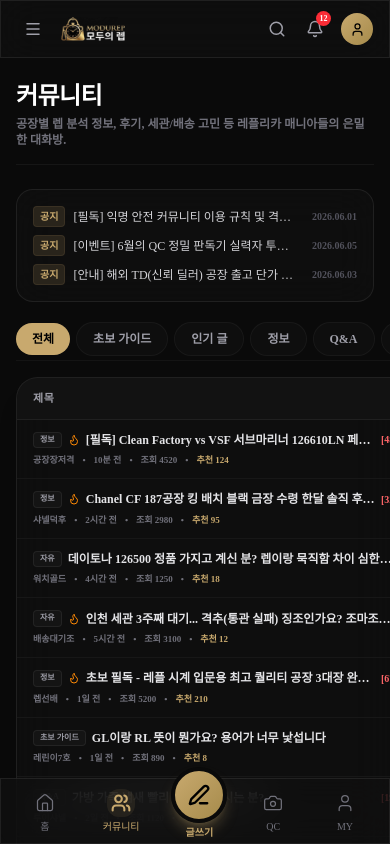
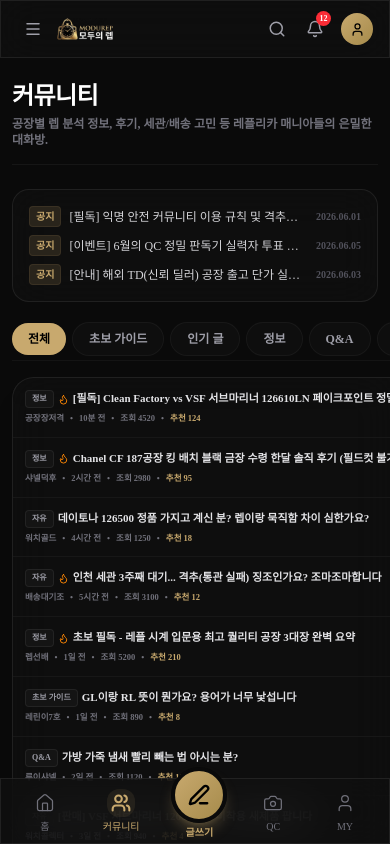
Before and after one commit to MODU-REP/MODU-REP-TEST, a Next.js app: page /community in a window 390 px wide. Shown: the top 844 px of the page. Built offline with nearby package versions, Linux system fonts and the light colour scheme.

Commit message:
Optimize community list page fonts, padding, and logo size for mobile screens

```diff
--- a/src/app/community/page.tsx
+++ b/src/app/community/page.tsx
@@ -99,7 +99,7 @@ export default function CommunityPage() {
 
   return (
     <div className="min-h-screen">
-      <div className="max-w-[1400px] mx-auto px-4 lg:px-6 py-6">
+      <div className="max-w-[1400px] mx-auto px-3 sm:px-4 lg:px-6 py-6">
         <div className="mb-6 border-b border-white/[0.05] pb-4">
           <h1 className="text-2xl font-black tracking-tight text-white uppercase">커뮤니티</h1>
           <p className="text-xs sm:text-sm text-zinc-500 mt-1 font-bold">공장별 렙 분석 정보, 후기, 세관/배송 고민 등 레플리카 매니아들의 은밀한 대화방.</p>
@@ -143,18 +143,57 @@ export default function CommunityPage() {
               ))}
             </div>
 
-            {/* Post Listings (DCInside Table Style) */}
+            {/* Post Listings (Optimized Responsive Layout) */}
             <div className="glass rounded-2xl overflow-hidden border border-white/[0.05] bg-[#111111]/30 shadow-xl">
-              <div className="overflow-x-auto">
-                <table className="w-full table-fixed border-collapse text-left">
+              {/* Mobile View: Vertical list cards to prevent table sizing and clipping bugs */}
+              <div className="block sm:hidden divide-y divide-white/[0.04] text-[11px] font-bold">
+                {paginatedPosts.map((post) => (
+                  <div key={post.id} className="px-3 py-3 hover:bg-white/[0.02] transition-colors group">
+                    <div className="flex items-center gap-1 min-w-0 w-full mb-1">
+                      <span className={`text-[8px] font-black px-1.5 py-0.5 rounded border border-white/[0.03] shrink-0 ${categoryColors[post.category] || "bg-zinc-800 text-zinc-300"}`}>
+                        {post.category}
+                      </span>
+                      {post.hot && <Flame size={11} className="text-orange-400 shrink-0" />}
+                      <Link
+                        href={`/community/${post.id}`}
+                        className="text-zinc-200 hover:text-gold font-semibold transition-colors truncate min-w-0 flex-1 text-[11px] leading-tight"
+                      >
+                        {post.title}
+                      </Link>
+                      {post.comments > 0 && (
+                        <span className="text-[9px] text-red-400 font-black shrink-0">
+                          [{post.comments}]
+                        </span>
+                      )}
+                      {post.hasImage && (
+                        <ImageIcon size={11} className="text-zinc-500 shrink-0 ml-0.5" />
+                      )}
+                    </div>
+                    {/* Mobile Info row */}
+                    <div className="flex items-center flex-wrap gap-1.5 text-[8.5px] text-zinc-500 font-bold">
+                      <span>{post.author}</span>
+                      <span>•</span>
+                      <span>{post.time}</span>
+                      <span>•</span>
+                      <span>조회 {post.views}</span>
+                      <span>•</span>
+                      <span className="text-gold">추천 {post.likes}</span>
+                    </div>
+                  </div>
+                ))}
+              </div>
+
+              {/* Desktop View: Full size table */}
+              <div className="hidden sm:block overflow-x-auto">
+                <table className="w-full border-collapse text-left">
                   <thead>
                     <tr className="border-b border-white/[0.08] bg-white/[0.02] text-[11px] font-black text-zinc-400 uppercase tracking-wider">
-                      <th className="py-3 px-4 text-center w-16 hidden sm:table-cell">번호</th>
+                      <th className="py-3 px-4 text-center w-16">번호</th>
                       <th className="py-3 px-4">제목</th>
-                      <th className="py-3 px-4 text-center w-24 hidden sm:table-cell">글쓴이</th>
-                      <th className="py-3 px-4 text-center w-20 hidden sm:table-cell">작성일</th>
-                      <th className="py-3 px-4 text-center w-16 hidden sm:table-cell">조회</th>
-                      <th className="py-3 px-4 text-center w-16 hidden sm:table-cell">추천</th>
+                      <th className="py-3 px-4 text-center w-24">글쓴이</th>
+                      <th className="py-3 px-4 text-center w-20">작성일</th>
+                      <th className="py-3 px-4 text-center w-16">조회</th>
+                      <th className="py-3 px-4 text-center w-16">추천</th>
                     </tr>
                   </thead>
                   <tbody className="divide-y divide-white/[0.04] text-xs font-bold">
@@ -162,19 +201,19 @@ export default function CommunityPage() {
                       {paginatedPosts.map((post) => (
                         <tr key={post.id} className="hover:bg-white/[0.02] transition-colors group">
                           {/* 번호 */}
-                          <td className="py-3 px-4 text-center text-zinc-500 hidden sm:table-cell">
+                          <td className="py-3 px-4 text-center text-zinc-500">
                             {post.id}
                           </td>
                           {/* 제목 */}
-                          <td className="py-3 px-4 min-w-0">
-                            <div className="flex items-center gap-1.5 min-w-0 w-full">
-                              <span className={`text-[8px] font-black px-1.5 py-0.5 rounded border border-white/[0.03] shrink-0 ${categoryColors[post.category] || "bg-zinc-800 text-zinc-300"}`}>
+                          <td className="py-3 px-4">
+                            <div className="flex items-center gap-1.5">
+                              <span className={`text-[8px] font-black px-1.5 py-0.5 rounded border border-white/[0.03] ${categoryColors[post.category] || "bg-zinc-800 text-zinc-300"}`}>
                                 {post.category}
                               </span>
                               {post.hot && <Flame size={12} className="text-orange-400 shrink-0" />}
                               <Link
                                 href={`/community/${post.id}`}
-                                className="text-zinc-200 hover:text-gold font-bold transition-colors truncate min-w-0 flex-1"
+                                className="text-zinc-200 hover:text-gold font-bold transition-colors truncate max-w-[420px]"
                               >
                                 {post.title}
                               </Link>
@@ -187,32 +226,21 @@ export default function CommunityPage() {
                                 <ImageIcon size={12} className="text-zinc-500 shrink-0 ml-1" />
                               )}
                             </div>
-
-                            {/* Mobile Info row */}
-                            <div className="sm:hidden flex items-center flex-wrap gap-2 mt-1.5 text-[9px] text-zinc-500 font-bold">
-                              <span>{post.author}</span>
-                              <span>•</span>
-                              <span>{post.time}</span>
-                              <span>•</span>
-                              <span>조회 {post.views}</span>
-                              <span>•</span>
-                              <span className="text-gold">추천 {post.likes}</span>
-                            </div>
                           </td>
                           {/* 글쓴이 */}
-                          <td className="py-3 px-4 text-center text-zinc-400 hidden sm:table-cell font-medium truncate max-w-[100px]">
+                          <td className="py-3 px-4 text-center text-zinc-400 font-medium truncate max-w-[100px]">
                             {post.author}
                           </td>
                           {/* 작성일 */}
-                          <td className="py-3 px-4 text-center text-zinc-500 hidden sm:table-cell font-medium">
+                          <td className="py-3 px-4 text-center text-zinc-500 font-medium">
                             {post.time}
                           </td>
                           {/* 조회수 */}
-                          <td className="py-3 px-4 text-center text-zinc-500 hidden sm:table-cell font-medium">
+                          <td className="py-3 px-4 text-center text-zinc-500 font-medium">
                             {post.views}
                           </td>
                           {/* 추천수 */}
-                          <td className="py-3 px-4 text-center text-gold hidden sm:table-cell font-black">
+                          <td className="py-3 px-4 text-center text-gold font-black">
                             {post.likes}
                           </td>
                         </tr>
@@ -275,11 +303,11 @@ export default function CommunityPage() {
             )}
 
             {/* Centered Board Search (실제 필터링 작동) */}
-            <form onSubmit={handleSearchSubmit} className="flex items-center justify-center gap-1.5 mt-6 max-w-md mx-auto">
+            <form onSubmit={handleSearchSubmit} className="flex items-center justify-center gap-1 mt-6 w-full max-w-md mx-auto px-1">
               <select
                 value={searchType}
                 onChange={(e) => setSearchType(e.target.value)}
-                className="h-9 px-3 bg-[#111111] border border-white/[0.08] rounded-xl text-xs text-white focus:outline-none focus:border-gold/30 font-black cursor-pointer"
+                className="h-9 px-2.5 bg-[#111111] border border-white/[0.08] rounded-xl text-[11px] text-white focus:outline-none focus:border-gold/30 font-black cursor-pointer"
               >
                 <option value="제목+내용" className="bg-[#111111] text-white">제목+내용</option>
                 <option value="제목" className="bg-[#111111] text-white">제목</option>
@@ -292,7 +320,7 @@ export default function CommunityPage() {
                   placeholder="검색어를 입력하세요..."
                   value={searchQuery}
                   onChange={(e) => setSearchQuery(e.target.value)}
-                  className="w-full h-9 pl-3 pr-9 bg-white/[0.03] border border-white/[0.08] rounded-xl text-xs placeholder:text-zinc-600 focus:outline-none focus:border-gold/30 transition-colors font-bold text-white"
+                  className="w-full h-9 pl-3 pr-9 bg-white/[0.03] border border-white/[0.08] rounded-xl text-[11px] placeholder:text-zinc-600 focus:outline-none focus:border-gold/30 transition-colors font-medium text-white"
                 />
                 <button type="submit" className="absolute right-2.5 top-1/2 -translate-y-1/2 text-zinc-400 hover:text-gold transition-colors" aria-label="검색">
                   <Search size={14} />
--- a/src/components/layout/Header.tsx
+++ b/src/components/layout/Header.tsx
@@ -26,7 +26,7 @@ export function Header() {
       <div className="max-w-[1400px] mx-auto px-4 lg:px-6">
         <div className="flex items-center justify-between h-14 lg:h-16">
           {/* Left: Menu + Logo */}
-          <div className="flex items-center gap-3">
+          <div className="flex items-center gap-2 sm:gap-3">
             <button
               onClick={() => setMobileMenuOpen(!mobileMenuOpen)}
               className="lg:hidden w-8 h-8 flex items-center justify-center rounded-lg hover:bg-white/5 text-zinc-400 hover:text-white transition-colors"
@@ -41,7 +41,7 @@ export function Header() {
                 alt="MODUREP 모두의 렙"
                 width={240}
                 height={94}
-                className="h-[25px] lg:h-[32px] w-auto object-contain"
+                className="h-[22px] sm:h-[25px] lg:h-[32px] w-auto object-contain"
                 priority
               />
             </Link>
```
